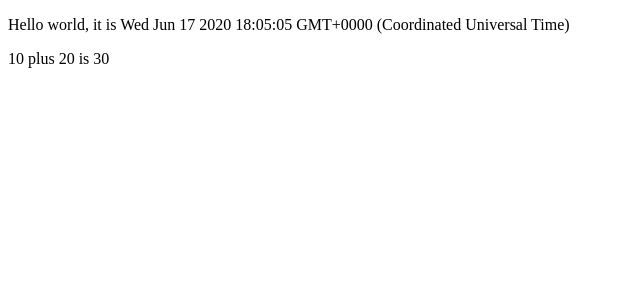
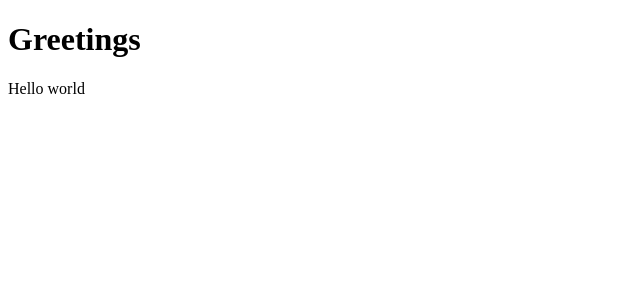
Before and after one commit to Kevinacus/fullstackopen_course, a React (Create React App) app in the folder part1/: page / in a window 1280 px wide. Shown: the top 300 px of the page, without its empty margins (0-640 px from the left). Built offline with nearby package versions, Linux system fonts and the light colour scheme.

Commit message:
Multiple components

```diff
--- a/part1/src/index.js
+++ b/part1/src/index.js
@@ -1,23 +1,21 @@
 import React from 'react'
 import ReactDOM from 'react-dom'
 
-const App = () => {
-  const now = new Date()
-  const a = 10
-  const b = 20
-  return React.createElement(
-    'div',
-    null,
-    React.createElement(
-      'p', null, 'Hello world, it is ', now.toString()
-    ),
-    React.createElement(
-      'p', null, a, ' plus ', b, ' is ', a + b
-    )
+const Hello = () => {
+  return (
+    <div>
+      <p>Hello world</p>
+    </div>
   )
 }
 
-ReactDOM.render(
-  React.createElement(App, null),
-  document.getElementById('root')
-)
+const App = () => {
+  return (
+    <div>
+      <h1>Greetings</h1>
+      <Hello />
+    </div>
+  )
+}
+
+ReactDOM.render(<App />, document.getElementById('root'))
```
